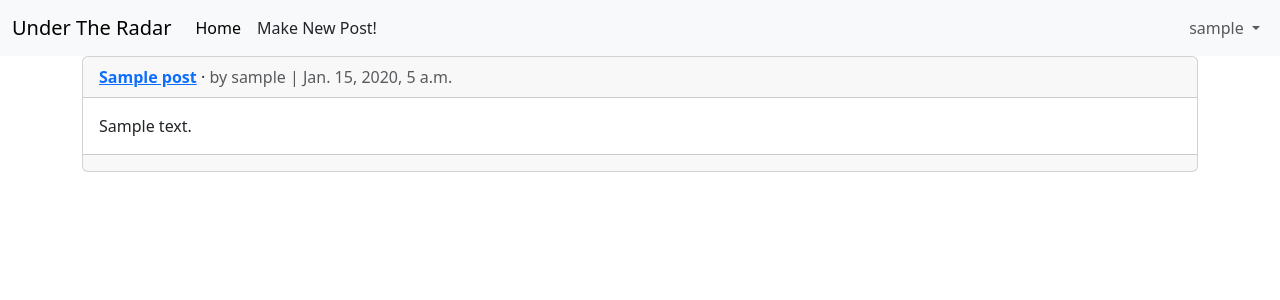
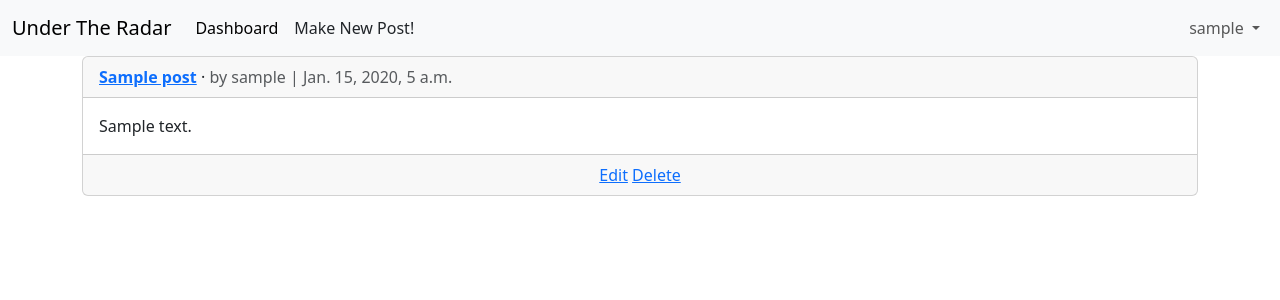
Before and after one commit to aliyah-robinson/final, a Django app: page /posts/ in a window 1280 px wide. Shown: the top 300 px of the page. Run offline with Django 5.2, Linux system fonts and the light colour scheme; a user stored in the database is signed in; tables that the repository leaves empty hold one stand-in row (values such as "Sample post").

Commit message:
fixed detail view error. all links are now functional

```diff
--- a/posts/views.py
+++ b/posts/views.py
@@ -4,20 +4,21 @@ from django.contrib.auth.mixins import (
 )
 from django.views.generic import ListView, DetailView
 from django.views.generic.edit import (
-    CreateView, UpdateView, DeleteView
+    UpdateView, DeleteView, CreateView
 )
 from django.urls import reverse_lazy
 from .models import Post
 
 
-# Create your views here.
 class PostListView(LoginRequiredMixin, ListView):
     model = Post
     template_name = "post_list.html"
 
+
 class PostDetailView(LoginRequiredMixin, DetailView):
     model = Post
     template_name = "detail_post.html"
+
 
 class PostUpdateView(LoginRequiredMixin, UserPassesTestMixin, UpdateView):
     model = Post
--- a/templates/base.html
+++ b/templates/base.html
@@ -21,7 +21,7 @@
       <div class="collapse navbar-collapse" id="navbarSupportedContent">
         <ul class="navbar-nav me-auto mb-2 mb-lg-0">
           <li class="nav-item">
-            <a class="nav-link active" aria-current="page" href="#">Home</a>
+            <a class="nav-link active" aria-current="page" href="{% url 'post_list' %}">Dashboard</a>
           </li>
           {% if user.is_authenticated %}
           <li><a href="{% url 'new_post' %}" class="nav-link px-2 link-dark">Make New Post!</a></li>
@@ -68,7 +68,6 @@
       {% endblock content %}
     </div>
   </main>
-  <!-- Bootstrap JavaScript Bundle -->
   <script src="https://cdn.jsdelivr.net/npm/bootstrap@5.3.3/dist/js/bootstrap.bundle.min.js" integrity="sha384-YvpcrYf0tY3lHB60NNkmXc5s9fDVZLESaAA55NDzOxhy9GkcIdslK1eN7N6jIeHz" crossorigin="anonymous"></script>
 </body>
 
--- a/templates/post_list.html
+++ b/templates/post_list.html
@@ -7,7 +7,7 @@
 <div class="card">
   <div class="card-header">
     <span class="fw-bold">
-      <a href="{{ posts.get_absolute_url }}">{{ post.title }}</a>
+      <a href="{{ post.get_absolute_url }}">{{ post.title }}</a>
     </span> &middot;
     <span class="text-muted">by {{ post.author }} |
       {{ post.date }}</span>
@@ -16,9 +16,9 @@
     {{ post.body }}
   </div>
   <div class="card-footer text-center text-muted">
-    {% if posts.author.pk == request.user.pk %}
-    <a href="{% url 'edit_post' posts.pk %}">Edit</a>
-    <a href="{% url 'delete_post' posts.pk %}">Delete</a>
+    {% if post.author.pk == request.user.pk %}
+    <a href="{% url 'edit_post' post.pk %}">Edit</a>
+    <a href="{% url 'delete_post' post.pk %}">Delete</a>
     {% endif %}
   </div>
 </div>
```
Also changed, not shown: templates/detail_post.html (+4 -4 lines).
